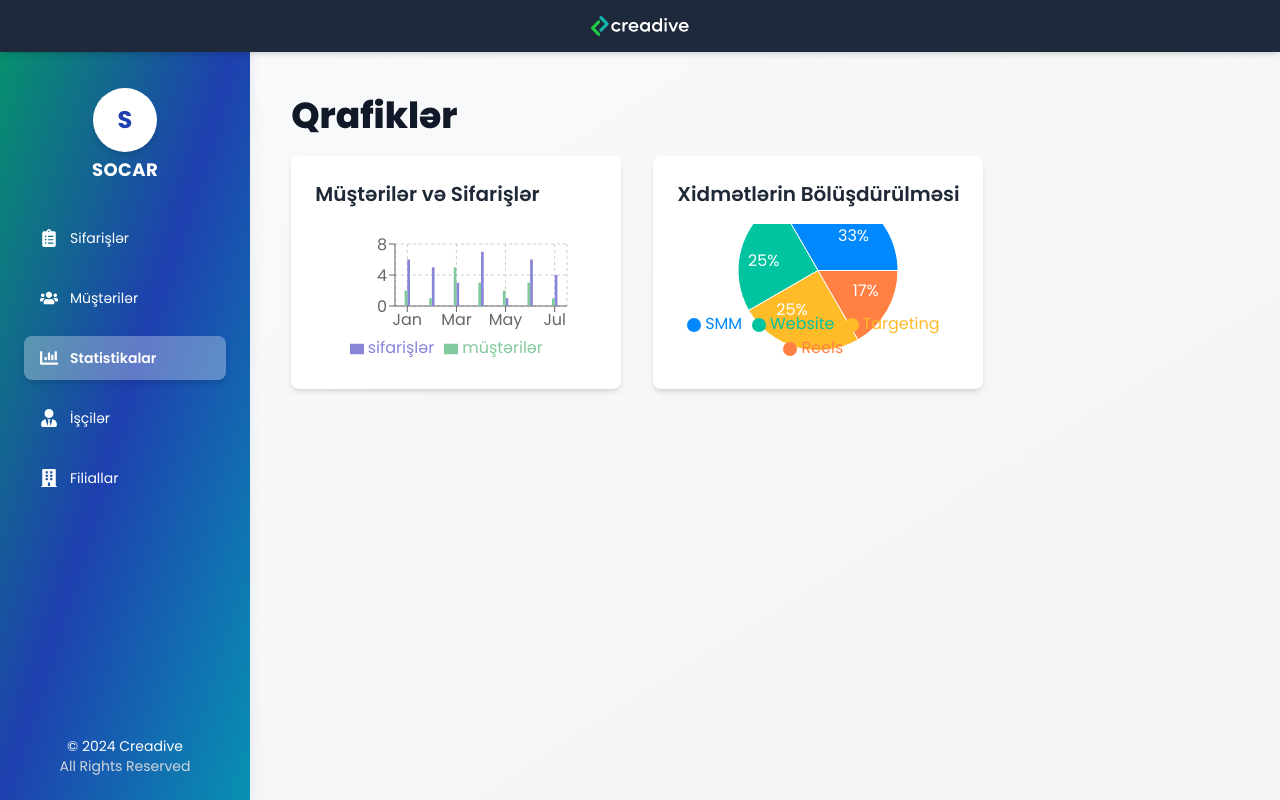
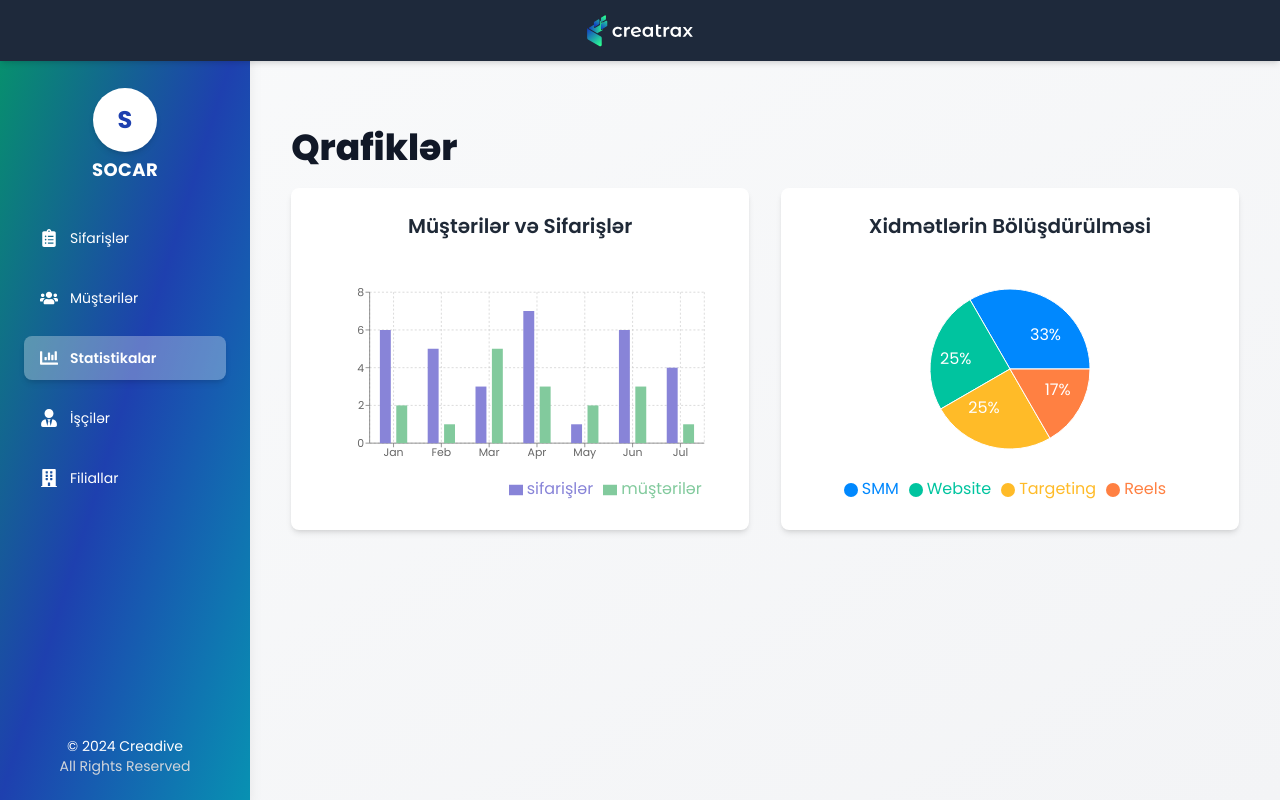
Before and after one commit to nihad-xalq/creatrax, a Next.js app: page /dashboard in a window 1280 px wide. Built offline with nearby package versions, Linux system fonts and the light colour scheme.

Commit message:
some changes

```diff
--- a/src/app/(pages)/(sidebarLayout)/layout.tsx
+++ b/src/app/(pages)/(sidebarLayout)/layout.tsx
@@ -12,7 +12,7 @@ export default function SidebarLayout({
   children: React.ReactNode;
 }>) {
   return (
-    <div className="flex flex-row- items-start gap-10 relative">
+    <div className="flex flex-row justify-between items-start gap-10 relative w-full">
       <Sidebar />
       {children}
     </div>
--- a/src/app/globals.css
+++ b/src/app/globals.css
@@ -30,3 +30,24 @@ body {
     opacity: 1;
   }
 }
+
+/* CUSTOM SCROLLBAR */
+
+::-webkit-scrollbar {
+  width: 9px;
+  height: 9px;
+}
+
+::-webkit-scrollbar-thumb {
+  background-image: linear-gradient(#4caf50 0%, #0db2b8 100%);
+  border-radius: 10px;
+}
+
+::-webkit-scrollbar-thumb:hover {
+  background-color: #45a049;
+}
+
+::-webkit-scrollbar-track {
+  background-color: #f1f1f1;
+  border-radius: 20px;
+}
--- a/src/components/reusable/Logo.tsx
+++ b/src/components/reusable/Logo.tsx
@@ -3,7 +3,7 @@ import Image from "next/image";
 export const Logo = () => {
   return (
     <Image
-      src="/logo.svg"
+      src="/test.svg"
       alt="Creadive logo"
       width={0}
       height={0}
--- a/src/components/semantic/Header.tsx
+++ b/src/components/semantic/Header.tsx
@@ -26,9 +26,9 @@ export const Header = () => {
   const toggleMenu = () => setIsMenuOpen(!isMenuOpen);
 
   return (
-    <header className="bg-slate-800 py-4 text-white fixed top-0 left-0 w-full z-50 shadow-md">
+    <header className="bg-slate-800 py-3 text-white fixed top-0 left-0 w-full z-50 shadow-md">
       <div className="header_inner myContainer flex items-center justify-between lg:justify-center px-4 lg:px-0">
-        <Link href="/" className="header_left w-2/5 lg:w-1/12">
+        <Link href="/" className="header_left w-2/5 lg:w-[11%]">
           <Logo />
         </Link>
 
--- a/src/components/semantic/Main.tsx
+++ b/src/components/semantic/Main.tsx
@@ -12,7 +12,7 @@ export const Main = ({
   const isHome: boolean = pathname === "/";
 
   return (
-    <main className={`py-24 h-full ${isHome ? "flex" : "lg:ml-[250px]"}`}>
+    <main className={`py-24 pt-32 h-full ${isHome ? "flex" : "lg:ml-[250px]"}`}>
       <div className="main_inner myContainer">{children}</div>
     </main>
   );
--- a/src/views/Dashboard/CPieChart.tsx
+++ b/src/views/Dashboard/CPieChart.tsx
@@ -59,7 +59,7 @@ const renderCustomizedLabel = ({
 
 export const CPieChart = () => {
   return (
-    <ResponsiveContainer width="100%" aspect={2}>
+    <ResponsiveContainer width={400} aspect={1.6} className="max-w-screen sm:max-w-full">
       <PieChart>
         <Pie
           data={data}
--- a/src/views/Dashboard/DashboardView.tsx
+++ b/src/views/Dashboard/DashboardView.tsx
@@ -5,21 +5,19 @@ import { CPieChart } from "./CPieChart";
 
 export const DashboardView = () => {
   return (
-    <section className="dashboard-container">
-      <div className="dashboard-inner flex flex-col gap-5 max-w-7xl mx-auto">
-        <h1 className="text-4xl font-extrabold text-gray-900">
-          Qrafiklər
-        </h1>
+    <section className="dashboard-container w-full">
+      <div className="dashboard-inner flex flex-col gap-5 w-full mx-auto">
+        <h1 className="text-4xl font-extrabold text-gray-900">Qrafiklər</h1>
 
         <div className="grid grid-cols-1 lg:grid-cols-2 gap-8">
-          <div className="bg-white p-6 rounded-lg shadow-md">
+          <div className="bg-white p-6 rounded-lg shadow-md flex flex-col items-center">
             <h2 className="text-xl font-semibold text-gray-800 mb-4">
               Müştərilər və Sifarişlər
             </h2>
             <TwoSideBarChart />
           </div>
 
-          <div className="bg-white p-6 rounded-lg shadow-md">
+          <div className="bg-white p-6 rounded-lg shadow-md flex flex-col items-center">
             <h2 className="text-xl font-semibold text-gray-800 mb-4">
               Xidmətlərin Bölüşdürülməsi
             </h2>
--- a/src/views/Dashboard/TwoSideBarChart.tsx
+++ b/src/views/Dashboard/TwoSideBarChart.tsx
@@ -21,7 +21,7 @@ const data = [
 
 export const TwoSideBarChart = () => {
   return (
-    <ResponsiveContainer width="100%" aspect={2}>
+    <ResponsiveContainer width={600} aspect={2} className="max-w-full">
       <BarChart
         data={data}
         margin={{ top: 20, right: 30, left: 20, bottom: 5 }}
```
Also changed, not shown: public/test.svg (added).
